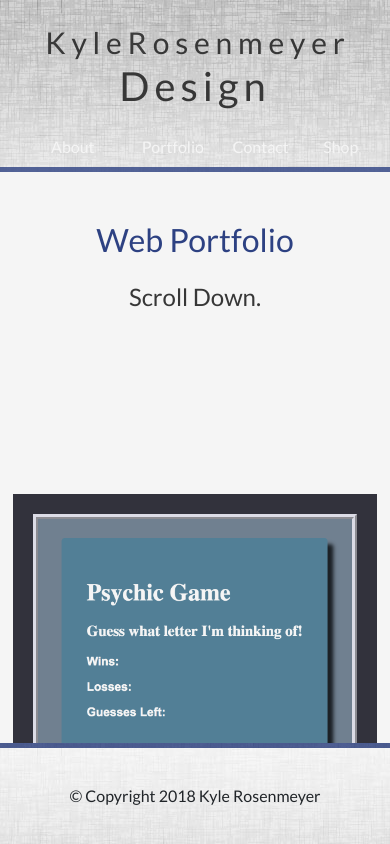
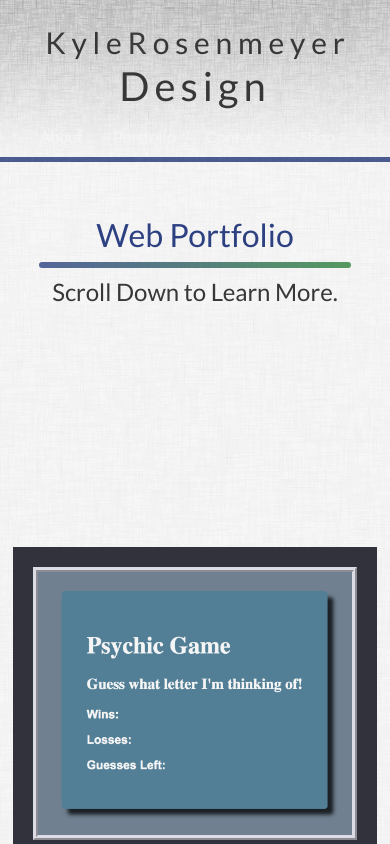
Before and after one commit to kylerosenmeyer/hw2-bootstrap-portfolio, a plain HTML site: page portfolio.html in a window 390 px wide. Shown: the top 844 px of the page. Drawn offline with nearby package versions, Linux system fonts and the light colour scheme.

Commit message:
mobile update

```diff
--- a/assets/css/animation.css
+++ b/assets/css/animation.css
@@ -19,6 +19,7 @@
     50% { opacity: 0}
     100% { opacity: 1}
 }
+
 
 
 
--- a/assets/css/style.css
+++ b/assets/css/style.css
@@ -10,9 +10,9 @@
 /*Set the styling for the footer and position to the bottom of the page*/
 footer {
     background-image: url('../images/dust_footer.jpg');
+    background-size: contain;
     text-align: center;
     width: 100%;
-    position: fixed;
     bottom: 0;
     padding: 20px;
     border-top: 5px solid rgba(45, 65, 130, 0.8);
@@ -21,6 +21,7 @@
 /*Set the styling for the navigation and set it to the top of the page*/
 nav {
     background-image: url('../images/dust_head.jpg');
+    background-size: contain;
     position: fixed;
     top:0;
     z-index: 2;
@@ -100,8 +101,8 @@
 main {
     max-width: 960px;
     padding: 20px;
-    background-color: whitesmoke;
-    margin: 40px auto;
+    /* background-color: whitesmoke; */
+    margin: 40px auto 150px;
 }
 
 .container-title {
@@ -110,22 +111,18 @@
     padding: 20% 10% 35%;
 }
 
-.main {
-    border-top: 5px solid rgba(45, 65, 130, 0.8);
-    border-bottom: 5px solid rgba(45, 65, 130, 0.8);
-    margin-bottom: 200px;
-}
-
 
 .sub-content {
     padding: 5% 0%;
     margin: 10px auto;
+    background-color: whitesmoke;
     width: 100%;
 }
 
 .form-group {
     width: 90%;
     margin: 20px auto;
+    background-color: whitesmoke;
 }
 
 
@@ -135,11 +132,13 @@
     color: rgba(220, 220, 230, 1.0);
     margin-left: 5%;
     width: 100px;
+    border: 2px solid rgba(45, 65, 130, 0);
 }
 
 .btn-primary:hover {
-    background-color: rgba(220, 220, 230, 1.0);
+    background-color: rgba(220, 220, 230, 0);
     color: rgba(45, 65, 130, 1.0);
+    border: 2px solid rgba(45, 65, 130, 0.8);
 }
 
 .btn-primary:focus {
@@ -164,10 +163,12 @@
 
 /*ID Styling */
 
-#gray-border {
-    width: 100%;
+#title-border {
+    background-image: linear-gradient(to right, rgba(45, 65, 130, 0.8), rgba(45, 130, 59, 0.8));
+    width: 50%;
     height: 6px;
-    margin: 0px;
+    margin: 0% 0% 0% 25%;
+    border-radius: 3px;
 }
 
 @media screen and (max-width: 1000px) {
@@ -200,12 +201,44 @@
 
   .nav-item {
     text-align: center;
-    width: 21%;
-    padding: 10px 20px;
-    margin-top:10px;
+    width: 21.5%;
+    padding: 10px 2% 0px;
+    margin: 10px 0px -10px;
+  }
+
+  .nav-item:first-child {
+      margin-left: 0px;
+      width: 17%
+  }
+
+  .nav-item:last-child {
+      margin-right: 0px;
+      width: 20%;
   }
 
   .nav-link {
-      margin: 10px 0px -20px;
+      margin: 0;
   }
+
+  .nav-link:active {
+    margin: 10px 0px -20px;
 }
+
+  .container-title {
+    text-align: center;
+    font-size: 60px;
+    padding: 40% 10% 60%;
+}
+
+#title-border {
+    margin: 0;
+    width: 100%;
+}
+
+}
+
+@media screen and (max-width: 350px) {
+    .col-brand {
+        font-size: 25px;
+    }
+}
--- a/assets/javascript/logic.js
+++ b/assets/javascript/logic.js
@@ -1,7 +1,7 @@
 
 
-ScrollReveal().reveal(".img-fluid, .desc, .sub-content, .form-group", {
-    delay: 1000,
+ScrollReveal().reveal(".img-fluid, .desc, .sub-content, .form-group, .btn-primary", {
+    delay: 500,
     duration: 4000
 })
 
--- a/portfolio.html
+++ b/portfolio.html
@@ -63,8 +63,8 @@
         <div class="row">
                 <div class="col container-title">
                     <h2>Web Portfolio</h2>
-                    <div id="gray-border"></div>
-                    <h4> Scroll Down.</h4>
+                    <div id="title-border"></div>
+                    <h4> Scroll Down to Learn More.</h4>
                 </div>
         </div>
 
@@ -97,7 +97,7 @@
             <div class="col container-title">
                 <h2>Photography Gallery</h2>
                 <div id="gray-border"></div>
-                <h4> Scroll Down.</h4>
+                <h4> Keep Scrolling.</h4>
             </div>
         </div>
 
```
Also changed, not shown: contact.html (+3 -3 lines), index.html (+2 -2 lines).
